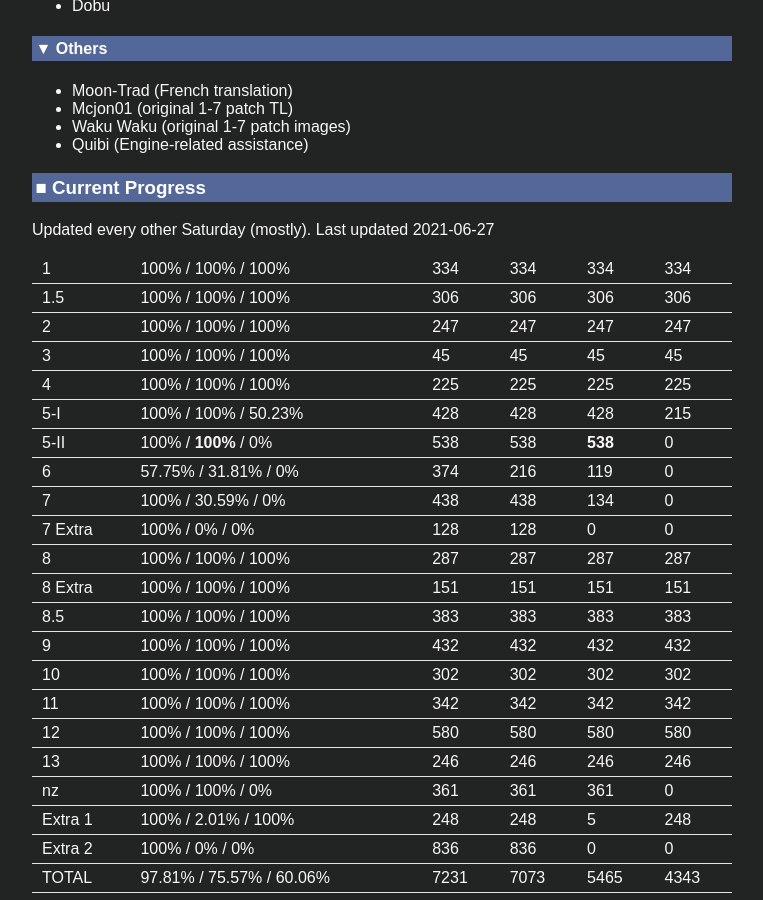
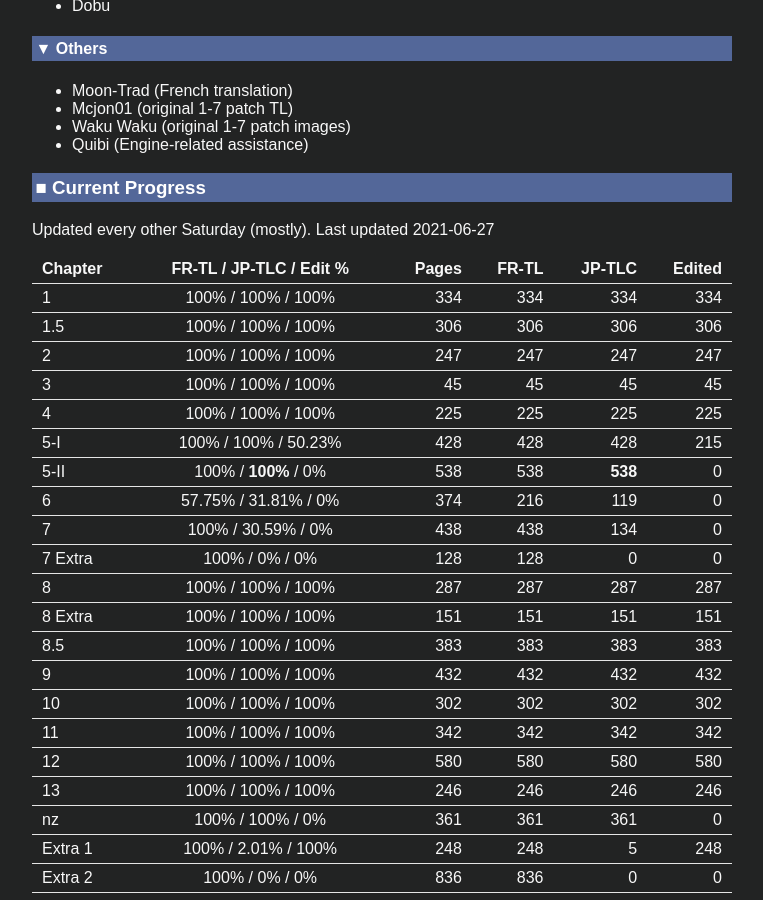
Before and after one commit to Hollow-Moon/Hollow-Moon.github.io, a Jekyll site: the page built from wohn-tl/index.md, in a window 1280 px wide and 900 px high, scrolled down 2908 px. Shown: the whole window, without its empty margins (258-1021 px from the left). Built offline with Jekyll 4.4.1, drawn with Linux system fonts in a browser that asks for light colours.

Commit message:
Update index.md

```diff
--- a/wohn-tl/index.md
+++ b/wohn-tl/index.md
@@ -88,6 +88,7 @@ The latest patch can be downloaded [here](https://github.com/Hollow-Moon/mahoyo-
 ### Current Progress
 Updated every other Saturday (mostly). Last updated 2021-06-27
 
+| Chapter  | FR-TL / JP-TLC / Edit %  | Pages   | FR-TL  | JP-TLC | Edited |
 | -------- |:------------------------:| -------:| ------:| ------:| ------:|
 | 1        | 100% / 100% / 100%       | 334     | 334    | 334    | 334    |
 | 1.5      | 100% / 100% / 100%       | 306     | 306    | 306    | 306    |
```
